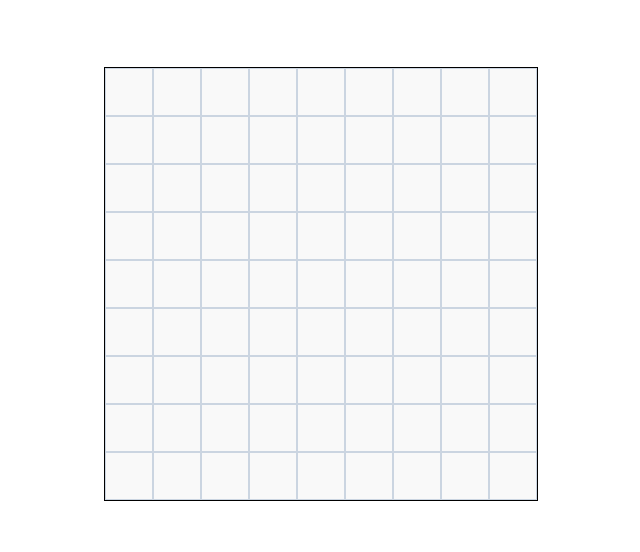
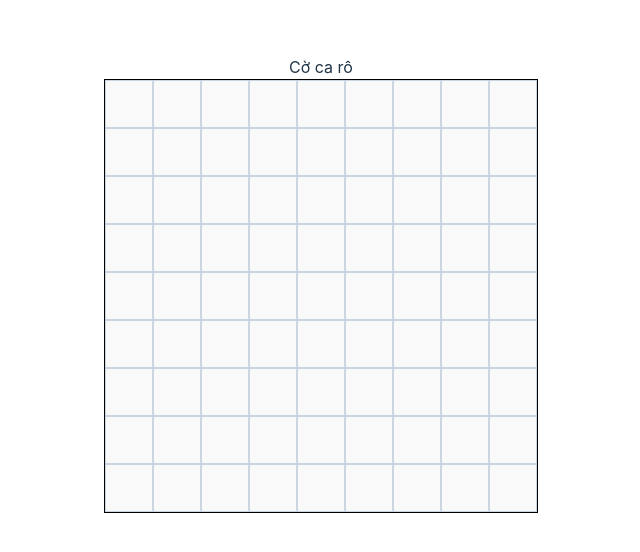
Before and after one commit to xukaaaa/tic-tac-toe, a React (Vite) app: page / in a window 1280 px wide. Shown: the part 116-668 px from the top of the page, without its empty margins (319-959 px from the left). Built offline with nearby package versions, Linux system fonts and the light colour scheme.

Commit message:
no comment

```diff
--- a/src/components/Board.jsx
+++ b/src/components/Board.jsx
@@ -87,15 +87,6 @@ export default function Board() {
       return checkWinnerHorizontal() || checkWinnerVertical() || checkWinnerDiagonal()
    }
 
-   useEffect(() => {
-      if (checkWinner()) {
-         console.log('Winner: ', checkWinner())
-         setWinner(checkWinner())
-      } else if (!checkWinner() && board.every((row) => row.every((col) => col !== ''))) {
-         setWinner('Draw')
-      }
-   }, [board])
-
    const clickSquare = (row, col) => {
       const newBoard = [...board]
       if (!winner && newBoard[row][col] === '') {
@@ -115,8 +106,18 @@ export default function Board() {
       setWinner('')
    }
 
+   useEffect(() => {
+      if (checkWinner()) {
+         console.log('Winner: ', checkWinner())
+         setWinner(checkWinner())
+      } else if (!checkWinner() && board.every((row) => row.every((col) => col !== ''))) {
+         setWinner('Draw')
+      }
+   }, [board])
+
    return (
       <>
+         <p>Cờ ca rô</p>
          {winner === 'Draw' && <p>Draw</p>}
          {winner && winner !== 'Draw' && <p>Winner: {winner}</p>}
          <div className="border border-black">
```
